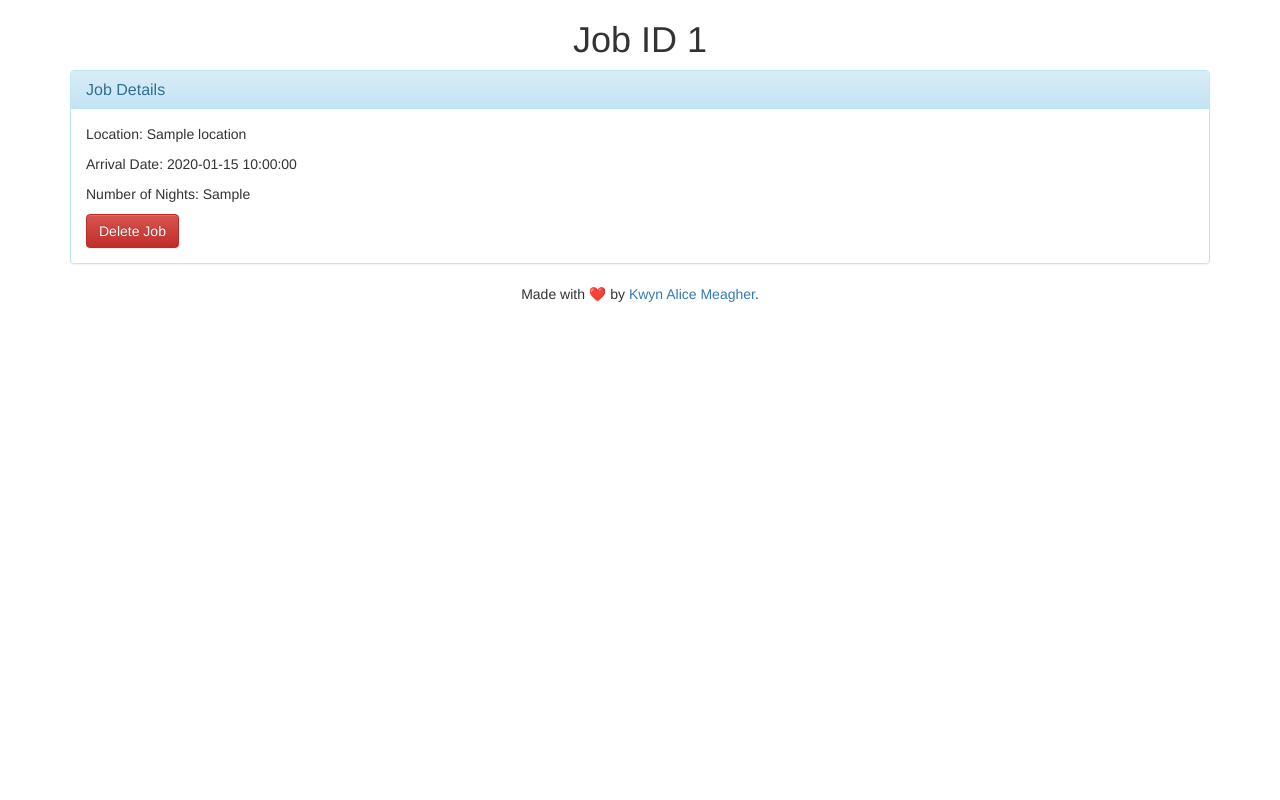
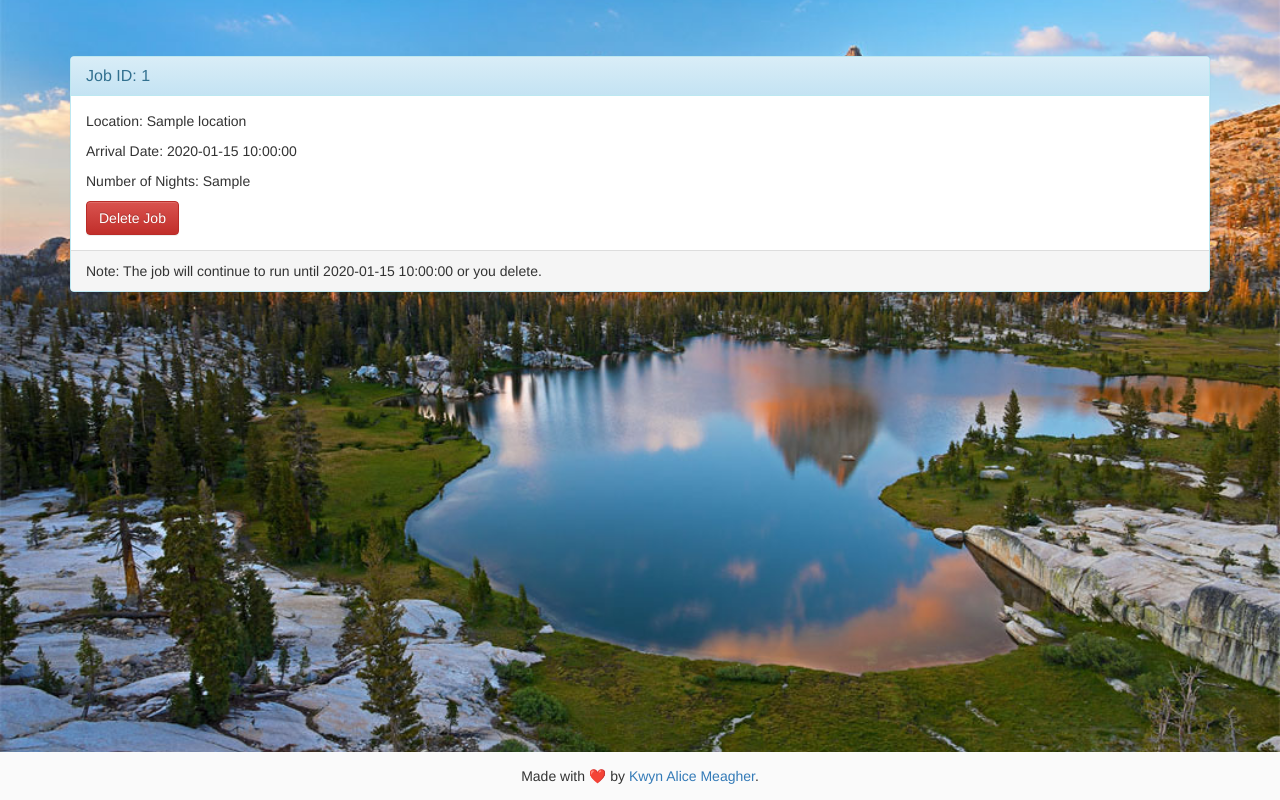
Before and after one commit to HarleyKwyn/python_scraper, a Flask app: template templates/job.html in a window 1280 px wide. Run offline with Flask 2, Linux system fonts and the light colour scheme; the template is opened without the code that fills it: most values are stand-ins (such as "Sample title", 1, 10 or a date in 2020); parts of the project's set-up code (start-up, migrations or seed data) failed here and were passed over; some libraries are stand-ins or nearby versions.

Commit message:
Add pretty pictures

```diff
--- /dev/null
+++ b/static/css/main.css
@@ -0,0 +1,20 @@
+#footer {
+  position: absolute;
+  bottom: 0;
+  width: 100%;
+  background-color: #fafafa;
+}
+#footer p {
+  margin: 1em 0;
+}
+#header {
+  color: #fafafa;
+}
+
+.job-panel {
+  margin-top: 4em;
+}
+html {
+  -webkit-transition: background-image 1s ease-in-out;
+  transition: background-image 1s ease-in-out;
+}
--- /dev/null
+++ b/static/js/image_switch.js
@@ -0,0 +1,19 @@
+(function() {
+  var switchImage = function() {
+    locationInput = document.getElementById('location');
+    htmlTag = document.getElementsByTagName('html')[0];
+    if (locationInput && locationInput.value == 0) {
+      htmlTag.style.backgroundImage = 'url(/static/images/YosemiteValley.jpg)';
+    }
+    if (locationInput && locationInput.value == 1) {
+      htmlTag.style.backgroundImage = 'url(/static/images/ToulumneMeadows.jpg)';
+    }
+    console.log(locationInput, htmlTag);
+  }
+  $(document).ready(function() {
+    locationInput = document.getElementById('location');
+    locationInput.addEventListener('change', switchImage);
+    switchImage()
+  });
+
+})();
--- a/templates/index.html
+++ b/templates/index.html
@@ -1,7 +1,7 @@
 {% extends "layout.html" %}
 {% block content %}
-  <h1 class="text-center">Campsite Camper</h1>
-  <form action="/add_job" method="post" class="input_group">
+  <h1 id="header" class="text-center">Campsite Camper</h1>
+  <form action="/jobs" method="post" class="input_group">
     <div class="panel panel-info">
       <div class="panel-heading ">
         <h3 class="panel-title">Contact Info</h3>
--- a/templates/job.html
+++ b/templates/job.html
@@ -1,20 +1,23 @@
 {% extends "layout.html" %}
 {% block content %}
-<h1 class="text-center">Job ID {{job.id}}</h1>
-<div class="panel panel-info">
+<div class="job-panel panel panel-info">
   <div class="panel-heading">
-    <h3 class="panel-title">Job Details</h3>
+    <h3 class="panel-title">Job ID: {{locals.id}}</h3>
   </div>
   <div class="panel-body row">
     <div class="col-sm-12">
-    <p> Location: {{job.location}} </p>
-    <p> Arrival Date: {{job.arrival_date}}</p>
-    <p> Number of Nights: {{job.length_of_stay}}</p>
+    <input class="hidden" id="location" value="{{locals.location.id}}"/>
+    <p> Location: {{locals.location.name}} </p>
+    <p> Arrival Date: {{locals.date}}</p>
+    <p> Number of Nights: {{locals.length_of_stay}}</p>
     </div>
     <div class="col-sm-12">
-        <a href="{{job.id}}/delete" class="btn btn-danger">Delete Job</a>
+        <a href="/jobs/{{locals.id}}/delete" class="btn btn-danger">Delete Job</a>
       </form>
     </div>
   </div>
+  <div class="panel-footer warning">
+    Note: The job will continue to run until {{locals.date}} or you delete.
+  </div>
 </div>
 {% endblock %}
--- a/templates/layout.html
+++ b/templates/layout.html
@@ -1,31 +1,27 @@
 <!DOCTYPE html>
-<html>
+<html
+  style="background: url(/static/images/YosemiteValley.jpg) no-repeat center center fixed; -webkit-background-size: cover; -moz-background-size: cover; -o-background-size: cover; background-size: cover;">
   <head>
-    <script   src="http://code.jquery.com/jquery-2.2.4.min.js"   integrity="sha256-BbhdlvQf/xTY9gja0Dq3HiwQF8LaCRTXxZKRutelT44="   crossorigin="anonymous"></script>
+    <script src="http://code.jquery.com/jquery-2.2.4.min.js"   integrity="sha256-BbhdlvQf/xTY9gja0Dq3HiwQF8LaCRTXxZKRutelT44="   crossorigin="anonymous"></script>
+    <script src="/static/js/image_switch.js"> </script>
     <!-- Latest compiled and minified CSS -->
     <link rel="stylesheet" href="https://maxcdn.bootstrapcdn.com/bootstrap/3.3.6/css/bootstrap.min.css" integrity="sha384-1q8mTJOASx8j1Au+a5WDVnPi2lkFfwwEAa8hDDdjZlpLegxhjVME1fgjWPGmkzs7" crossorigin="anonymous">
     <!-- Optional theme -->
     <link rel="stylesheet" href="https://maxcdn.bootstrapcdn.com/bootstrap/3.3.6/css/bootstrap-theme.min.css" integrity="sha384-fLW2N01lMqjakBkx3l/M9EahuwpSfeNvV63J5ezn3uZzapT0u7EYsXMjQV+0En5r" crossorigin="anonymous">
-    <!-- Datepicker stuffs -->
-    <link rel="stylesheet" href="https://cdnjs.cloudflare.com/ajax/libs/bootstrap-datepicker/1.6.4/css/bootstrap-datepicker.css">
-    <script src="https://cdnjs.cloudflare.com/ajax/libs/bootstrap-datepicker/1.6.4/js/bootstrap-datepicker.js"></script>
-    <!-- Latest compiled and minified JavaScript -->
-    <script src="https://maxcdn.bootstrapcdn.com/bootstrap/3.3.6/js/bootstrap.min.js" integrity="sha384-0mSbJDEHialfmuBBQP6A4Qrprq5OVfW37PRR3j5ELqxss1yVqOtnepnHVP9aJ7xS" crossorigin="anonymous"></script>
+    <link rel="stylesheet" href="/static/css/main.css">
     <meta charset="utf-8">
     <meta name="viewport" content="width=device-width, initial-scale=1">
     <title>Campsite Camper</title>
     {% block head %}
     {% endblock %}
   </head>
-  <body>
+  <body style="background: transparent">
     <div id="content" class="container">{% block content %}{% endblock %}</div>
-    <div id="footer">
+    <div id="footer" class="footer">
       {% block footer %}
       {% endblock %}
-      <div class="row">
-        <div class="col-sm-12 text-center">
-          Made with ❤️ by <a href="https://kwyn.io/">Kwyn Alice Meagher</a>.
-        </div>
+      <div class="container text-center">
+        <p> Made with ❤️ by <a href="https://kwyn.io/" style="decoration: none;">Kwyn Alice Meagher</a>. </p>
       </div>
     </div>
   </body>
```
Also changed, not shown: static/images/ToulumneMeadows.jpg (added), static/images/YosemiteValley.jpg (added).
